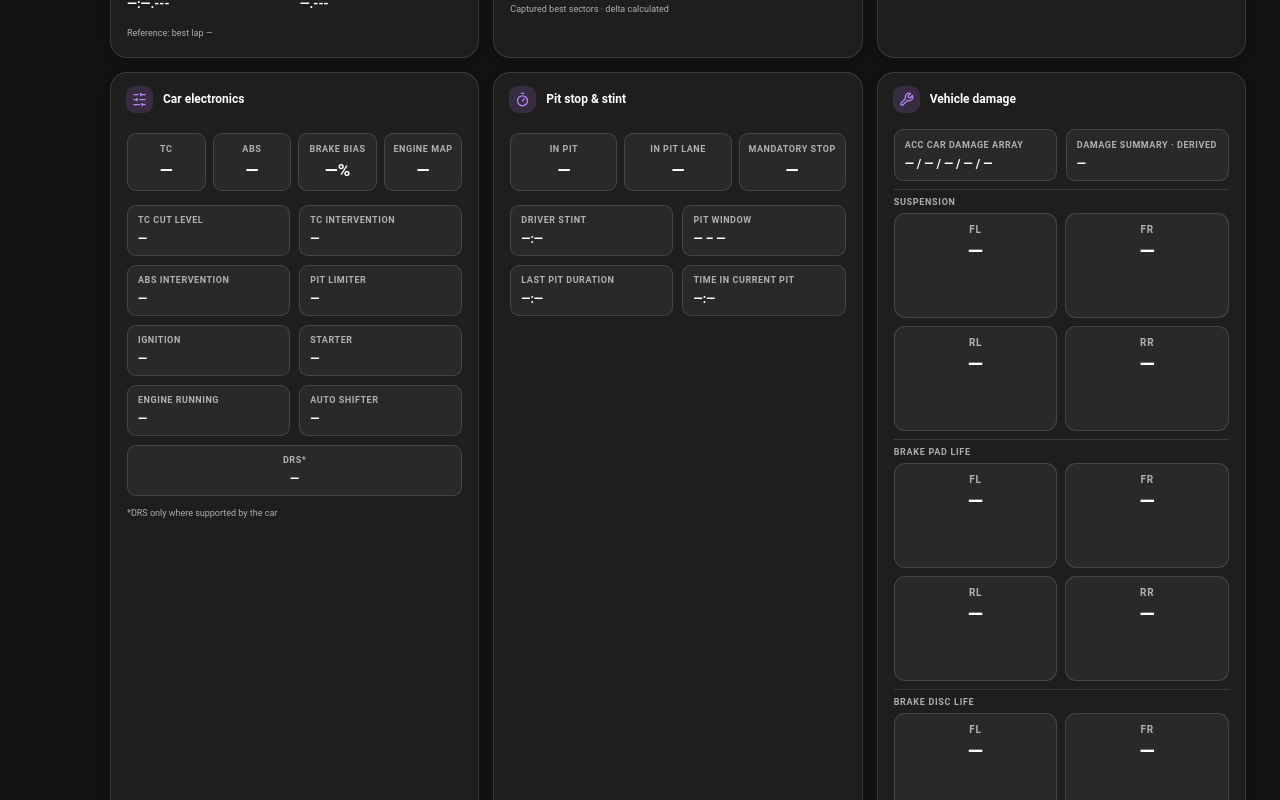
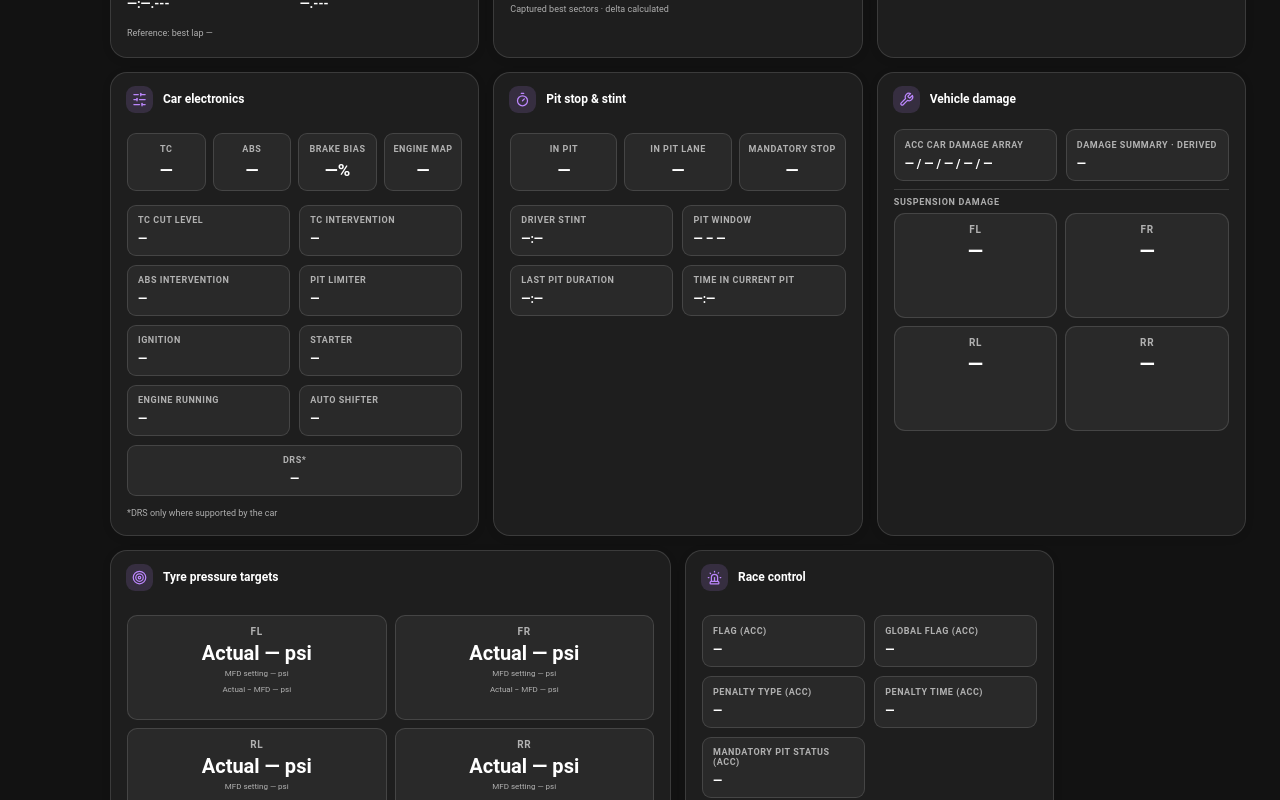
Before and after one commit to AbhilashHalappa/iRacing_and_ACC_SimLink, a React (Vite) app in the folder frontend/: page / in a window 1280 px wide. Shown: the part 2060-2860 px from the top of the page. Built offline with nearby package versions, Linux system fonts and the light colour scheme.

Commit message:
ui(overview): remove brake wear from damage tile

```diff
--- a/frontend/src/App.tsx
+++ b/frontend/src/App.tsx
@@ -106,7 +106,7 @@ function TileContent({ id }: { id: TileId }) {
     case "position": return <div className="glance-position"><div className="glance-position-hero"><strong>—</strong><span>POSITION</span><small>OF — CARS</small></div><div className="glance-inline-stats"><div><span>GAP AHEAD</span><b>—</b></div><div><span>GAP BEHIND</span><b>—</b></div></div></div>;
     case "electronics": return <div className="glance-electronics"><div className="electronics-primary"><div><span>TC</span><b>—</b></div><div><span>ABS</span><b>—</b></div><div><span>BRAKE BIAS</span><b>—%</b></div><div><span>ENGINE MAP</span><b>—</b></div></div><div className="balanced-grid electronics-secondary"><div className="balanced-field"><span>TC CUT LEVEL</span><b>—</b></div><div className="balanced-field"><span>TC INTERVENTION</span><b>—</b></div><div className="balanced-field"><span>ABS INTERVENTION</span><b>—</b></div><div className="balanced-field"><span>PIT LIMITER</span><b>—</b></div><div className="balanced-field"><span>IGNITION</span><b>—</b></div><div className="balanced-field"><span>STARTER</span><b>—</b></div><div className="balanced-field"><span>ENGINE RUNNING</span><b>—</b></div><div className="balanced-field"><span>AUTO SHIFTER</span><b>—</b></div><div className="balanced-field"><span>DRS*</span><b>—</b></div></div><small className="glance-footnote">*DRS only where supported by the car</small></div>;
     case "pit_stint": return <div className="glance-pit"><div className="electronics-primary three-up"><div><span>IN PIT</span><b>—</b></div><div><span>IN PIT LANE</span><b>—</b></div><div><span>MANDATORY STOP</span><b>—</b></div></div><div className="balanced-grid pit-secondary"><div className="balanced-field"><span>DRIVER STINT</span><b>—:—</b></div><div className="balanced-field"><span>PIT WINDOW</span><b>— – —</b></div><div className="balanced-field"><span>LAST PIT DURATION</span><b>—:—</b></div><div className="balanced-field"><span>TIME IN CURRENT PIT</span><b>—:—</b></div></div></div>;
-    case "damage": return <div className="damage-layout"><div className="damage-summary balanced-grid"><div className="balanced-field"><span>ACC CAR DAMAGE ARRAY</span><b>— / — / — / — / —</b></div><div className="balanced-field"><span>DAMAGE SUMMARY · DERIVED</span><b>—</b></div></div>{[["SUSPENSION","—"],["BRAKE PAD LIFE","—"],["BRAKE DISC LIFE","—"]].map(([label,value])=><section className="damage-corner-group" key={label}><h4>{label}</h4><div className="corner-grid glance-corners">{["FL","FR","RL","RR"].map(c=><div key={c}><span>{c}</span><b>{value}</b></div>)}</div></section>)}</div>;
+    case "damage": return <div className="damage-layout"><div className="damage-summary balanced-grid"><div className="balanced-field"><span>ACC CAR DAMAGE ARRAY</span><b>— / — / — / — / —</b></div><div className="balanced-field"><span>DAMAGE SUMMARY · DERIVED</span><b>—</b></div></div><section className="damage-corner-group"><h4>SUSPENSION DAMAGE</h4><div className="corner-grid glance-corners">{["FL","FR","RL","RR"].map(c=><div key={c}><span>{c}</span><b>—</b></div>)}</div></section></div>;
     case "pressure_targets": return <div className="pressure-target-layout"><div className="corner-grid glance-corners pressure-target-grid">{["FL","FR","RL","RR"].map((v)=><div key={v}><span>{v}</span><b>Actual — psi</b><small>MFD setting — psi</small><small>Actual − MFD — psi</small></div>)}</div><p>MFD pressure is shown as the displayed setting, not assumed to be an ideal setup target.</p></div>;
     case "race_control": return <div className="balanced-grid race-control-grid">{[["FLAG (ACC)","—"],["GLOBAL FLAG (ACC)","—"],["PENALTY TYPE (ACC)","—"],["PENALTY TIME (ACC)","—"],["MANDATORY PIT STATUS (ACC)","—"]].map(([a,b])=><div className="balanced-field" key={a}><span>{a}</span><b>{b}</b></div>)}<div className="balanced-field message-field"><span>RACE CONTROL MESSAGE</span><b>—</b></div></div>;
   }
```
